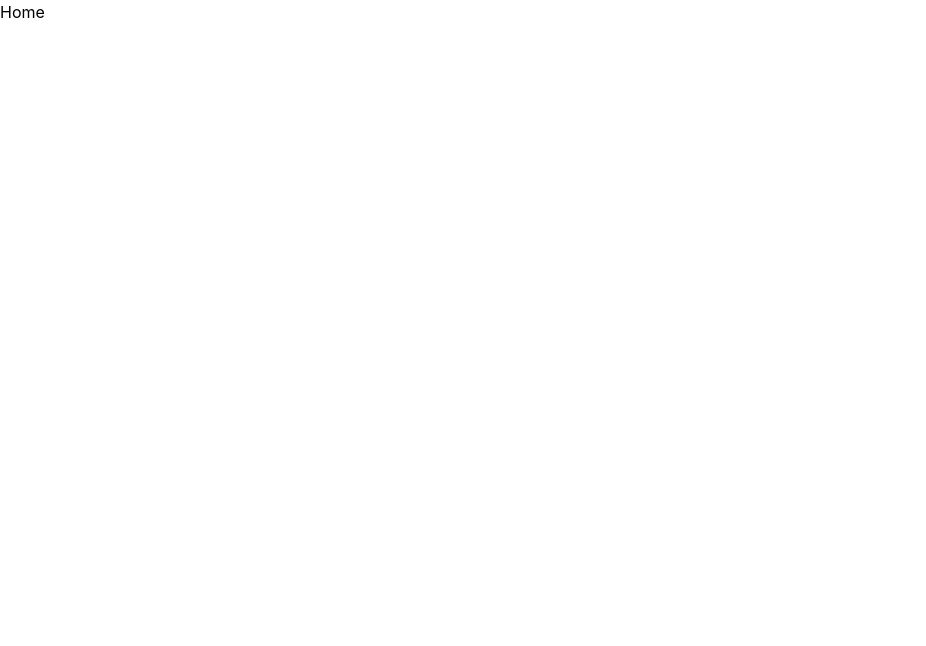
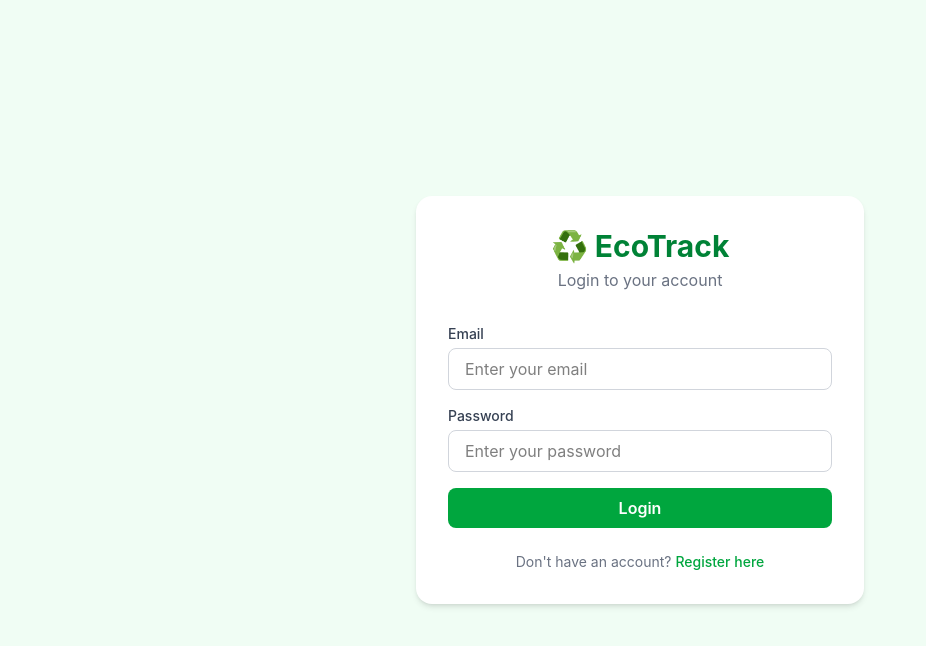
Before and after one commit to Amandi1020/community-recycling-tracker, a React (Vite) app in the folder client/: page / in a window 1280 px wide. Shown: the top 646 px of the page, without its empty margins (0-926 px from the left). Built offline with nearby package versions, Linux system fonts and the light colour scheme.

Commit message:
Add login and register routes to App.jsx

```diff
--- a/client/src/App.jsx
+++ b/client/src/App.jsx
@@ -1,10 +1,14 @@
 import { BrowserRouter, Routes, Route } from 'react-router-dom'
+import Register from './pages/auth/Register'
+import Login from './pages/auth/Login'
 
 function App() {
   return (
     <BrowserRouter>
       <Routes>
-        <Route path="/" element={<h1>Home</h1>} />
+        <Route path="/" element={<Login />} />
+        <Route path="/login" element={<Login />} />
+        <Route path="/register" element={<Register />} />
       </Routes>
     </BrowserRouter>
   )
```
